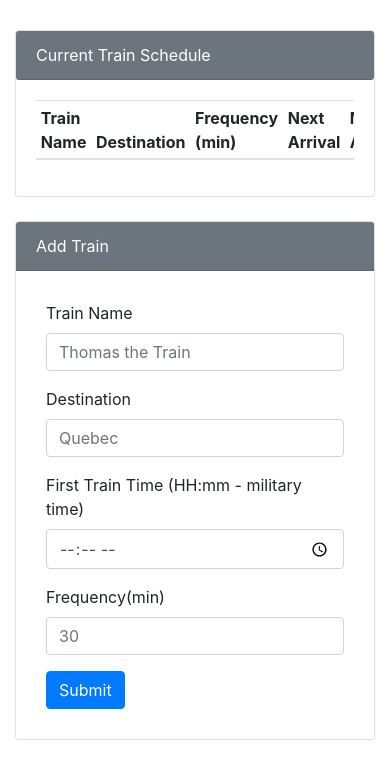
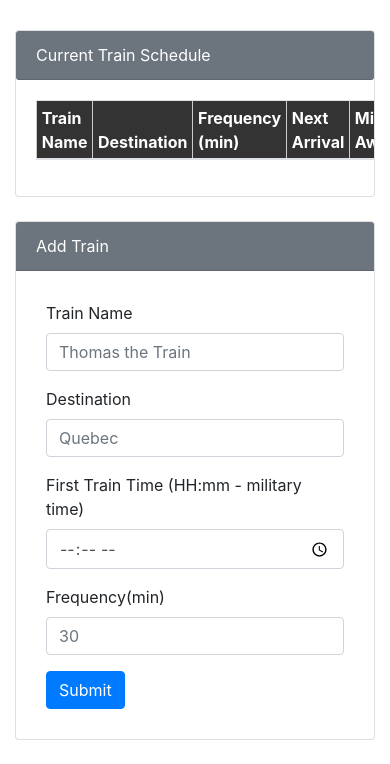
Before and after one commit to TGHeadle1371/Train-Scheduler, a plain HTML site: page index.html in a window 390 px wide. Shown: the part 159-923 px from the top of the page. Drawn offline with nearby package versions, Linux system fonts and the light colour scheme; no server answers.

Commit message:
Responsive fix

```diff
--- a/assets/css/styles.css
+++ b/assets/css/styles.css
@@ -1,13 +1,23 @@
-* {
-    box-sizing: border-box;
+
+table {
+    width: 100%;
+    border-collapse: collapse;
 }
 
-table {
-display: block;
+th {
+    background: #333;
+    color: white;
+    font-weight: bold;
 }
-tbody {
-    width: 100%;
-    text-align: center;
+
+td,
+th {
+    padding: 6px;
+    border: 1px solid #ccc;
+    text-align: left;
+}
+.card-body {
+    overflow-x:auto;
 }
 col {
     padding: 5px;
@@ -21,3 +31,6 @@ col {
     background-color: rgb(92, 24, 24);
     color: #fff;
 }
+div::-webkit-scrollbar {
+    display: none;
+}
--- a/index.html
+++ b/index.html
@@ -6,6 +6,10 @@
     <meta name="viewport" content="width=device-width, initial-scale=1.0">
     <meta http-equiv="Refresh" content="30">
     <meta http-equiv="X-UA-Compatible" content="ie=edge">
+    <!-- FireBase -->
+    <script src="https://www.gstatic.com/firebasejs/5.7.3/firebase.js"></script>
+    <!-- Moment.js Reference -->
+    <script src="https://cdnjs.cloudflare.com/ajax/libs/moment.js/2.22.2/moment.min.js"></script>
     <!-- jQuery -->
     <script src="https://ajax.googleapis.com/ajax/libs/jquery/3.3.1/jquery.min.js"></script>
     <!-- Bootstrap -->
@@ -13,11 +17,6 @@
     <link rel="stylesheet" href="https://maxcdn.bootstrapcdn.com/bootstrap/4.0.0/css/bootstrap.min.css">
     <!-- StyleSheet -->
     <link rel="stylesheet" href="assets/css/styles.css">
-    <!-- FireBase -->
-    <script src="https://www.gstatic.com/firebasejs/5.7.3/firebase.js"></script>
-    <!-- Moment.js Reference -->
-    <script src="https://cdnjs.cloudflare.com/ajax/libs/moment.js/2.22.2/moment.min.js"></script>
-
 
     <title>Train Scheduler</title>
 </head>
@@ -35,15 +34,15 @@
                     <div class="card-header bg-secondary text-left text-white" style="border-radius: 3px">Current
                         Train Schedule</div>
                     <div class="card-body">
-                        <table class="table table-sm table-responsive table-hover" id="trains">
+                        <table class="table table-sm table-hover" id="trains">
                             <thead>
                                 <tr>
                                     <th scope="col">Train Name</th>
-                                    <th scop="col">Destination</th>
+                                    <th scope="col">Destination</th>
                                     <th scope="col">Frequency (min)</th>
                                     <th scope="col">Next Arrival</th>
                                     <th scope="col">Minutes Away</th>
-                                    <th scope="col"> Edit</th>
+                                    <th scope="col">Edit</th>
                                 </tr>
                             <tbody>
                             </tbody>
@@ -86,7 +85,6 @@
             </div>
         </div>
     </div>
-    </div>
     <!-- JavaScript -->
     <script type="text/javascript" src="assets/javascript/logic.js"></script>
 </body>
```
